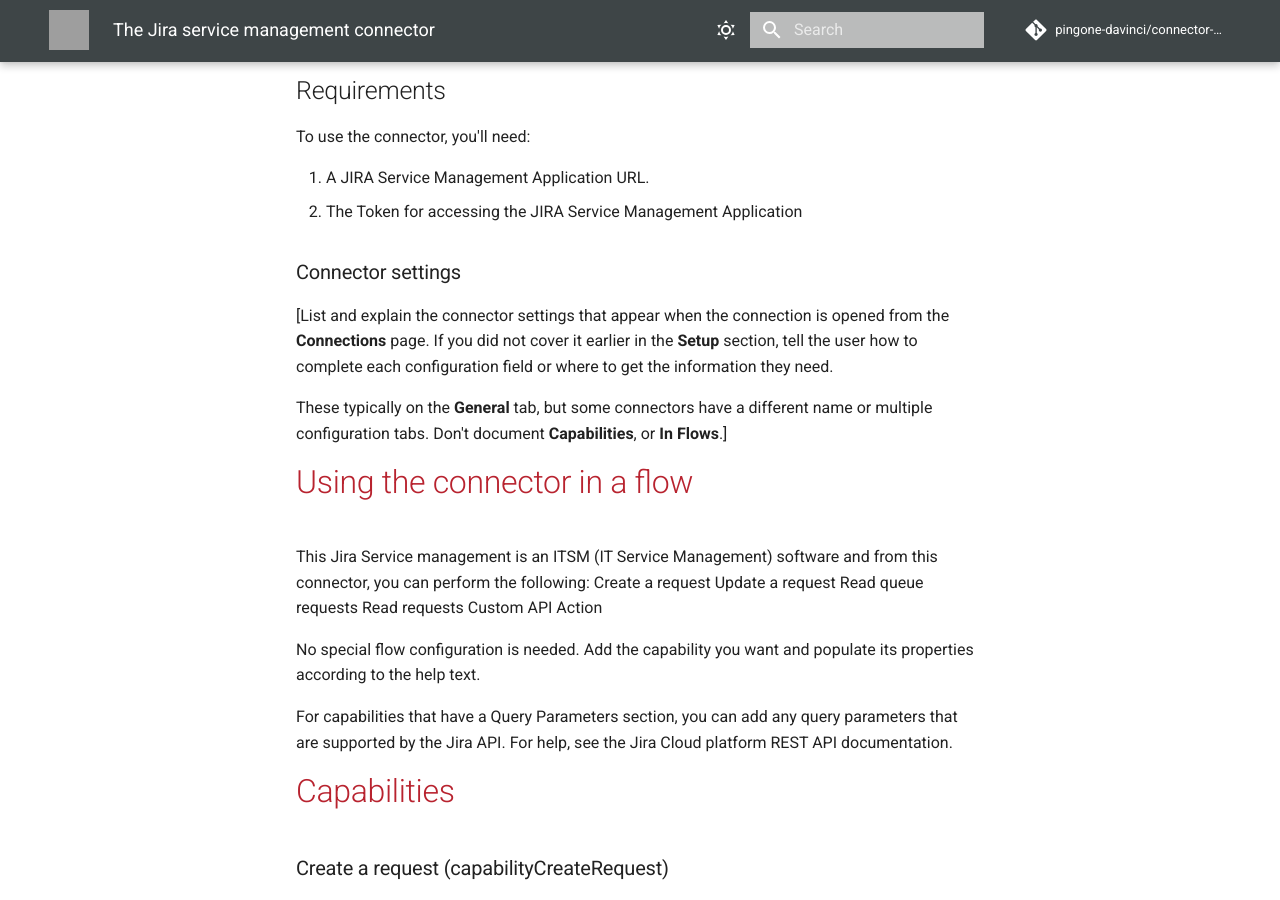
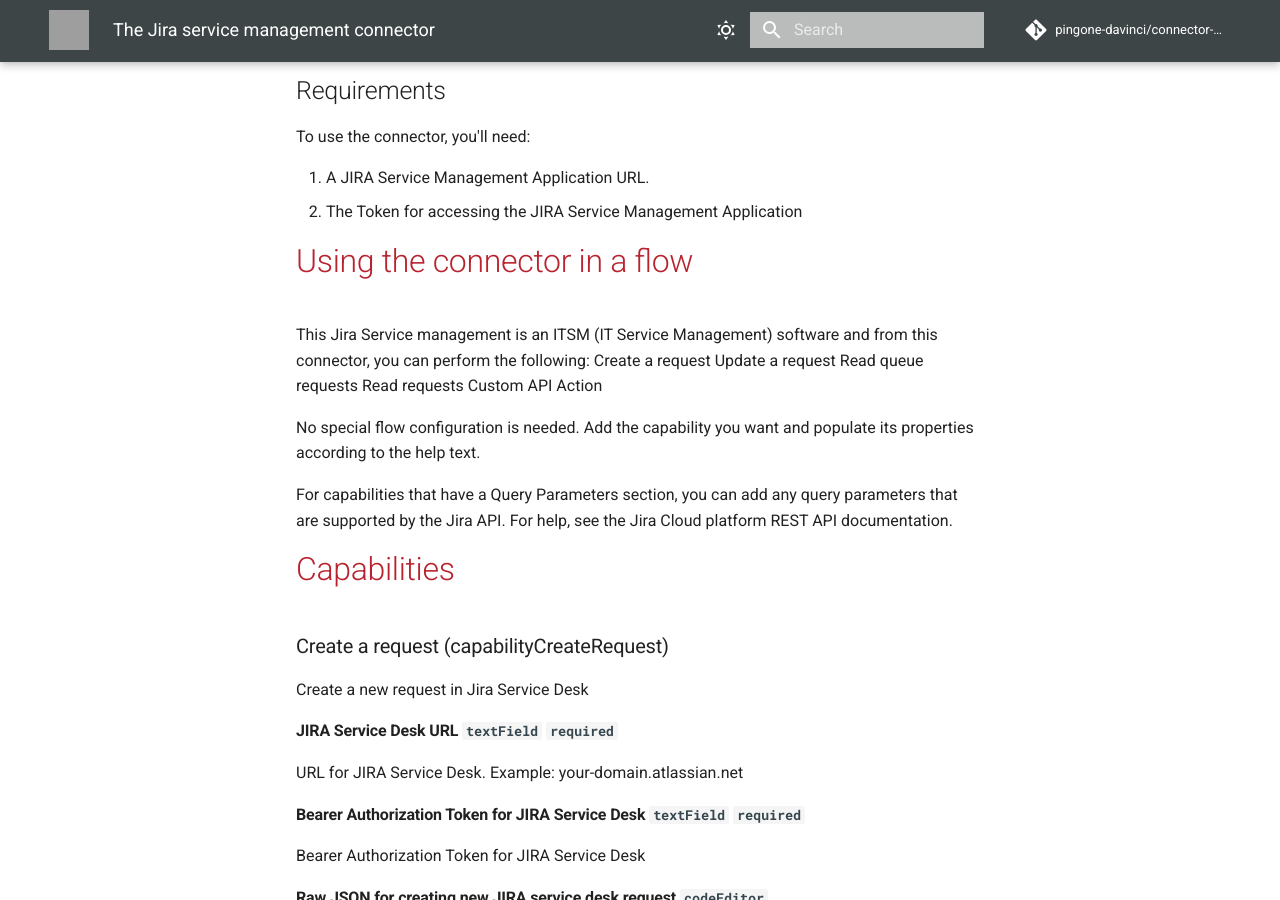
Before and after one commit to pingone-davinci/documentation, an MkDocs documentation site: the page built from docs/jiraservicedesk/README.md, in a window 1280 px wide and 900 px high, scrolled down 727 px. Built offline with MkDocs 1.6.1 and Material for MkDocs 9.7.7, drawn with Linux system fonts in a browser that asks for light colours; comment, search, counter and statistics services are not loaded; grey boxes are pictures that could not be loaded.

Commit message:
Update README.md

```diff
--- a/docs/jiraservicedesk/README.md
+++ b/docs/jiraservicedesk/README.md
@@ -33,11 +33,6 @@
 1. A JIRA Service Management Application URL.
 2. The Token for accessing the JIRA Service Management Application
 
-### Connector settings
-
-[List and explain the connector settings that appear when the connection is opened from the **Connections** page. If you did not cover it earlier in the **Setup** section, tell the user how to complete each configuration field or where to get the information they need.
-
-These typically on the **General** tab, but some connectors have a different name or multiple configuration tabs. Don't document **Capabilities**, or **In Flows**.]
 
 # Using the connector in a flow
 
```
